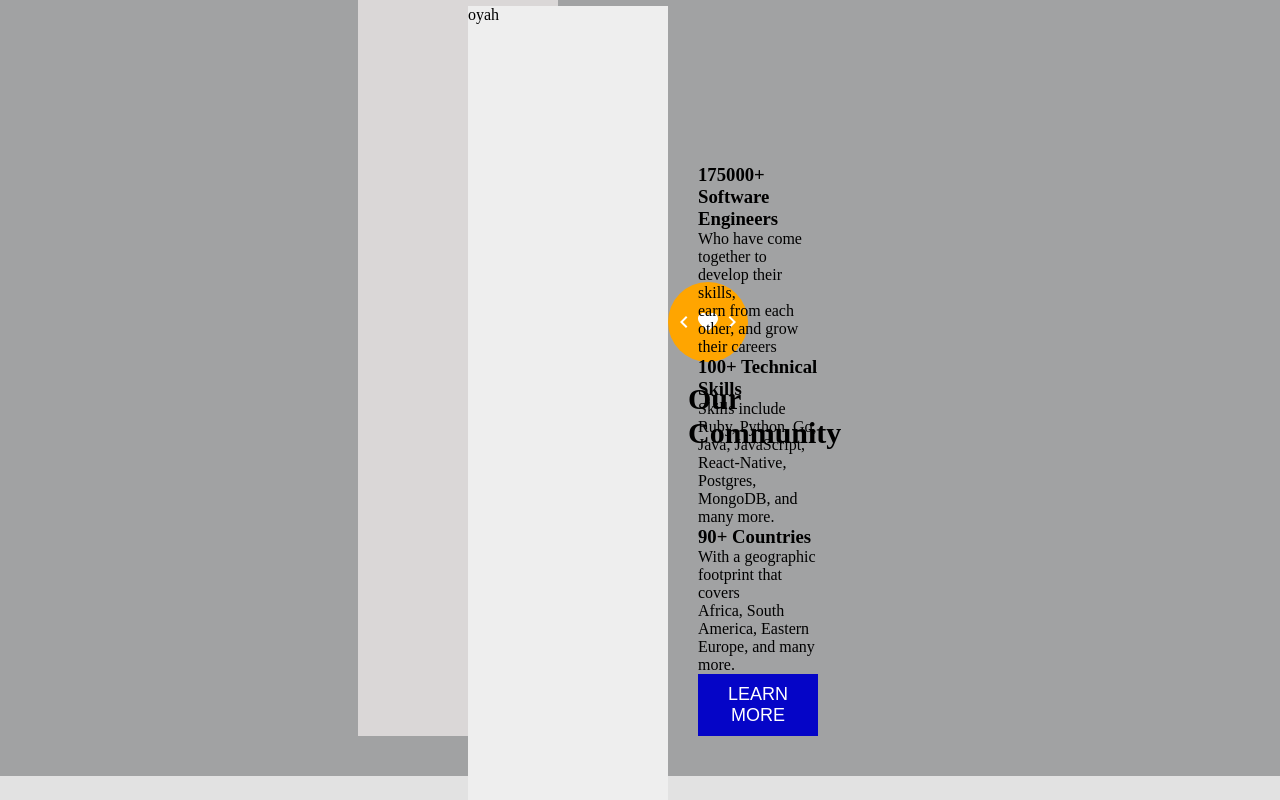
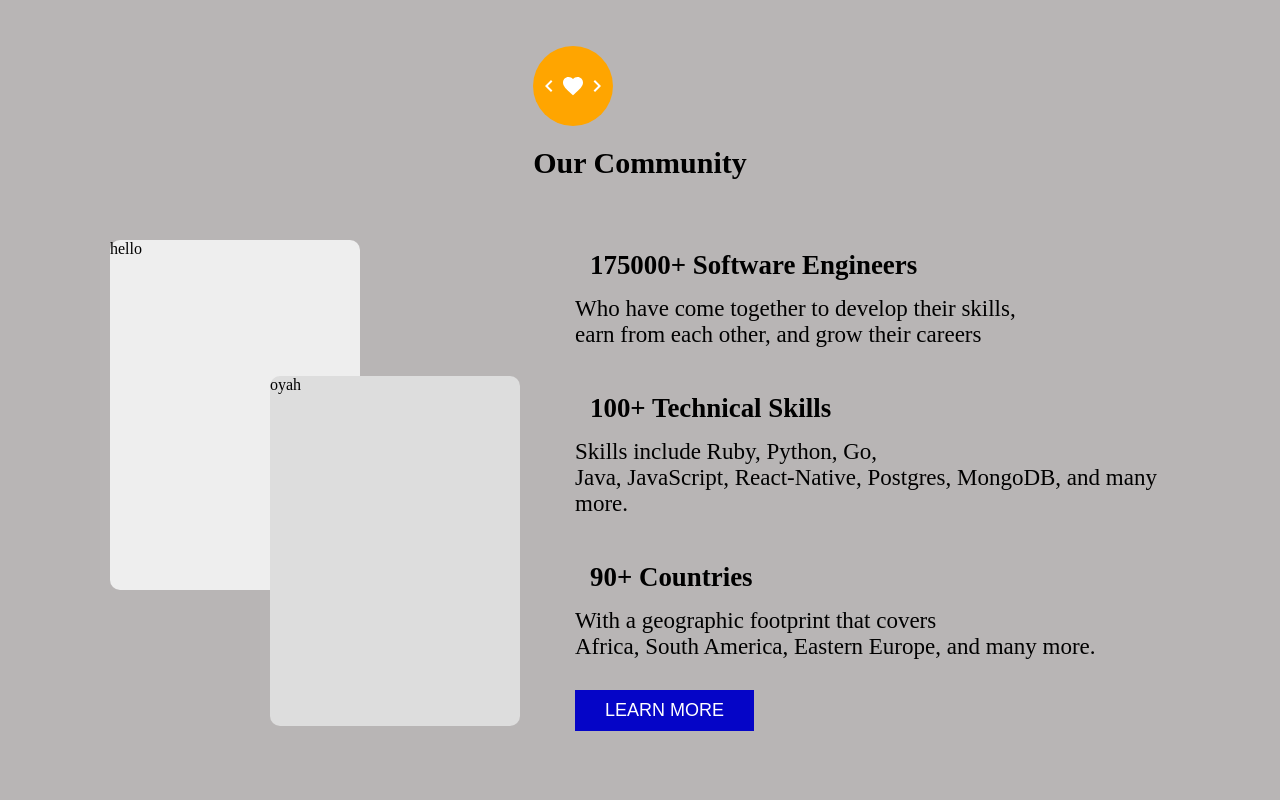
Before and after one commit to sirben181/andela-clone-app, a React (Create React App) app: page / in a window 1280 px wide. Shown: the part 2360-3160 px from the top of the page. Built offline with nearby package versions, Linux system fonts and the light colour scheme.

Commit message:
community ammend

```diff
--- a/src/components/Community.js
+++ b/src/components/Community.js
@@ -22,6 +22,7 @@ const Community = () => {
                         <div className="person1_profile">hello</div>
                         <div className="person2_profile">oyah</div>
                       </div>
+
                       <div className="community_info">
                             <div className="engineer_info">
                                 <h3>175000+ Software Engineers</h3>
@@ -38,9 +39,13 @@ const Community = () => {
                                 <p>With a geographic footprint that covers<br/> Africa,
                                 South America, Eastern Europe, and many more.</p>
                             </div>
-                    <div><button className="primary">LEARN MORE</button></div>
+                            <div>
+                                <button className="primary">LEARN MORE</button>
                             </div>
                         </div>
+                    </div>
+
+
             </div>
 
         </div>
--- a/src/components/community.css
+++ b/src/components/community.css
@@ -4,61 +4,48 @@ padding:0;}
 .community_container{
     display:flex;
     justify-content:center;
-    background:rgb(161, 162, 163);
-    height:100vh;
-    align-content: center;
+    align-items:center;
+    background:rgb(184, 181, 181);
+    min-height:70vh;
+    height:auto;
 }
 .community_wrapper{
-    display: flex;
-    flex-direction:column;
-    justify-content: center;
-   margin-left:50px;
-   margin-right:50px;
-    position:relative;
-    transform:translate(10%, 0%);
-
-
-}
-.community_love{
     display:flex;
     flex-direction:column;
-    justify-content: center;
-    align-content:center;
+    justify-content:center;
+    align-items: center;
     margin:40px;
-    position: absolute;
-
+    padding:30px;
 }
- .community_love h3{
-     font-size:30px;
-     padding:20px;
+.community_love h3{ font-size:30px;
+padding-top:20px;
+padding-bottom:20px;}
+.profile_wrapper{display:flex;}
+.community_info{
+    display:flex;
+    margin-top:10px;
+    flex-direction:column;
+    padding:10px;
+    margin-left:150px;
 }
-.community-love h3{margin:30px;}
-.profile_wrapper{display:flex;}
+.community_info div{padding:15px;
+font-size:23px;
+font-family: 'Times New Roman', Times, serif;}
+.community_info h3{ padding:15px;}
 .community_profile{
     display:flex;
-    justify-content:space-between;
-    text-align:flex-start;
-    margin-right:30px;
-}
-.person1_profile{
-    display:flex;
-    position: absolute;
-     right:100px;
-    bottom:40px;
-    height:100%;
-    width:200px;
-    background:rgb(218, 215, 215);
-}.person2_profile{
-    display:flex;
-    position:absolute;
-   right:-10px;
-   bottom:-30px;
-    height:100%;
-    width:200px;
-    background:#eee;
-}
-.community_info{
-    position: absolute;
-    left:70px;
-    bottom:40px;
-}
+    padding:20px;
+position:relative;}
+.person1_profile{margin:20px;
+background:#eee;
+width:250px;
+height:350px;
+border-radius:10px;}
+.person2_profile{margin:20px;
+background:#ddd;
+width:250px;
+height:350px;
+border-radius:10px;
+position:absolute;
+bottom:10px;
+right:-140px;}
```
Lines whose indentation alone changed are shown as unchanged.
